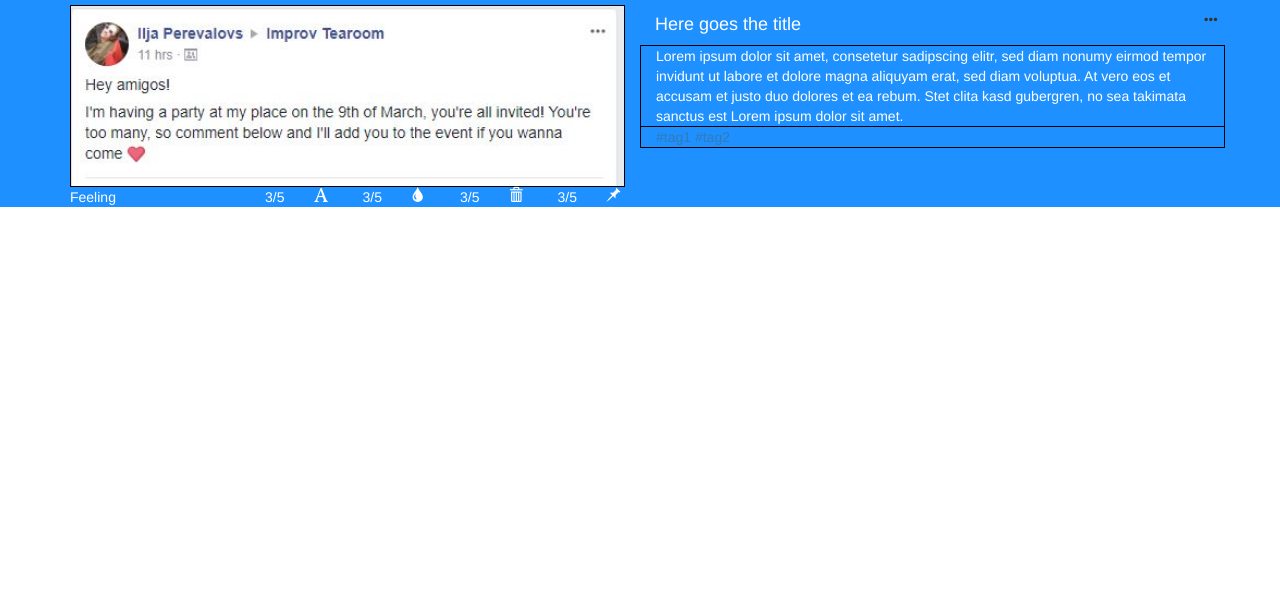
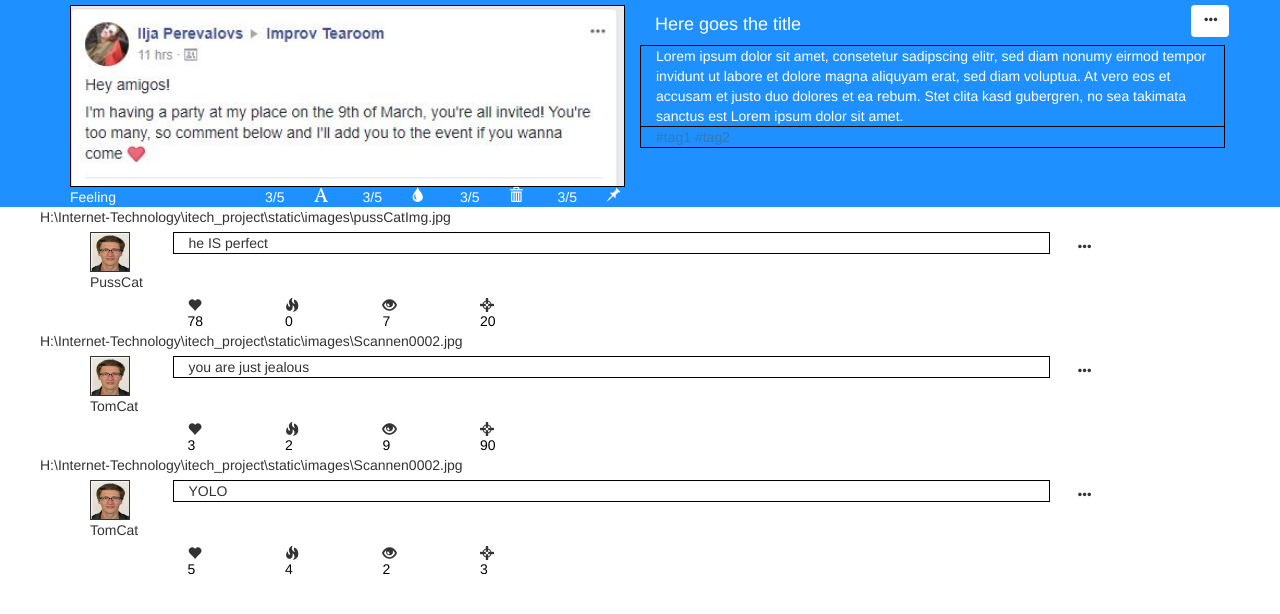
Before and after one commit to SteffNeu/itech_project, a Django app: page /antifu/post/ in a window 1280 px wide. Shown: the top 614 px of the page. Run offline with Django 3.2, Linux system fonts and the light colour scheme; data comes from the database, SQL or seed files in the repository; some libraries are stand-ins or nearby versions.

Commit message:
comments for the post

```diff
--- a/antifu/views.py
+++ b/antifu/views.py
@@ -37,7 +37,11 @@ def faq(request):
     return render(request, 'antifu/FAQ.html')
 
 def post(request):
-    return render(request,'antifu/post.html')
+
+    comments = Comment.objects.all();
+    #	comments = Comment.objects.filter(post=post);
+    context_dict = {'comments': comments}
+    return render(request, 'antifu/post.html', context_dict)
 
 def comment(request):
     return render(request,'antifu/comment.html')
--- a/static/css/content.css
+++ b/static/css/content.css
@@ -48,7 +48,7 @@
 }
 
 .c_number{
-	color: white;
+	color: black;
 }
 
 .oaBack{
--- a/templates/antifu/post.html
+++ b/templates/antifu/post.html
@@ -5,6 +5,12 @@
     <script src="https://ajax.googleapis.com/ajax/libs/jquery/3.3.1/jquery.min.js"></script>
     <script src="https://maxcdn.bootstrapcdn.com/bootstrap/3.3.7/js/bootstrap.min.js"></script>
     <link rel="stylesheet" type="text/css" href="{%static "css/content.css"%}">
+
+	<script src="https://maxcdn.bootstrapcdn.com/bootstrap/3.3.7/js/bootstrap.bundle.min.js"></script>
+	<script src="js/bootstrap-dropdownhover.min.js"></script>
+    <link href="css/bootstrap.min.css" rel="stylesheet">
+    <link href="css/animate.min.css" rel="stylesheet">
+    <link href="css/bootstrap-dropdownhover.min.css" rel="stylesheet">
 </head>
 <body>
 <div class="post_container">
@@ -82,6 +88,84 @@
 
 </body>
 
+<div>
+    <ul>
+    {% for c in comments %}
+        {{ c.user.picture }}
+        <div class="comment_container ">
+            <div class="comment">
+            <div class="container">
+                <div class="row">
+                    <div class="user_info col-sm-1">
+                        <div class="row">
+                            <div class="comment_profile_pic col-sm-1">
+                                <img class="small_profile" src="{% static "images/Scannen0002.jpg" %}" alt="No Image"/>
+                            </div>
+                        </div>
+                        <div class="row">
+                            <div class="comment_user col-sm-1">
+                                {{ c.user }}
+                            </div>
+                        </div>
+                    </div>
+                    <div id="postnr" class="comment_content thin-border col-sm-9">
+                      {{ c.comment }}
+                    </div>
+                    <div class="options col-sm-1">
+                        <div class="dropdown">
+                          <button class="btn btn-default dropdown-toggle" type="button" data-toggle="dropdown" data-hover="dropdown">
+                          <span class="glyphicon glyphicon-option-horizontal"></span>
+                          </button>
+                          <ul class="dropdown-menu">
+                            <li class="report"><span class="glyphicon glyphicon-alert" role="button"> Report</span></li>
+                            <li class="edit"><span class="glyphicon glyphicon-pencil" role="button"> Edit</span></li>
+                          </ul>
+                        </div>
+                    </div>
+                </div>
+                <div class="row top">
+                    <div class="spaceholder col-sm-1"></div>
+                    <div class="comment_rating col-sm-1">
+                        <div class="row">
+                            <div id="love" class="comment_rating c_icon glyphicon glyphicon-heart col-sm-1" role="button"></div>
+                        </div>
+                        <div class="row">
+                            <div id="love_count" class="comment_rating c_number col-sm-1">{{ c.loveliness }}</div>
+                        </div>
+                    </div>
+                    <div class="comment_rating col-sm-1">
+                        <div class="row">
+                            <div id="burn" class="comment_rating c_icon glyphicon glyphicon-fire col-sm-1" role="button"></div>
+                        </div>
+                        <div class="row">
+                            <div id="burn_count" class="comment_rating c_number col-sm-1">{{ c.burnfactor }}</div>
+                        </div>
+                        </div>
+                    <div class="comment_rating col-sm-1">
+                        <div class="row">
+                            <div id="logic" class="comment_rating c_icon glyphicon glyphicon-eye-open col-sm-1" role="button"></div>
+                        </div>
+                        <div class="row">
+                            <div id="logic_count" class="comment_rating c_number col-sm-1">{{ c.logicRating }}</div>
+                        </div>
+
+                    </div>
+                    <div class="comment_rating col-sm-1">
+                        <div class="row">
+                            <div id="target" class="comment_rating c_icon glyphicon glyphicon-screenshot col-sm-1" role="button"></div>
+                        </div>
+                        <div class="row">
+                            <div id="target_count" class="comment_rating c_number col-sm-1">{{ c.accuracyRating }}</div>
+                        </div>
+                    </div>
+                </div>
+            </div>
+            </div>
+        </div>
+    {% endfor %}
+    </ul>
+</div>
+
 
 <div id="stars" class="star_rating container" style="display:none">
 	<div class="row">
@@ -94,9 +178,27 @@
 	</div>
 </div>
 
+<script>
+
+$('.report').click( function(){
+	alert("selected report")
+});
+$('.edit').click( function(source){
+	alert("selected edit")
+});
+
+$('.c_icon').click( function(source){
+	var id = source.target.id+"_count";
+	var count = document.getElementById(id).innerHTML;
+	count++;
+	document.getElementById(id).innerHTML = count;
+});
 
 
+</script>
+
 <script>
+
 
 
 $('.report').click( function(){
```
